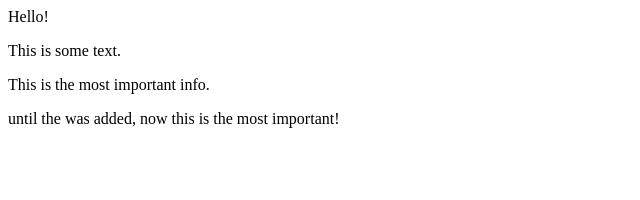
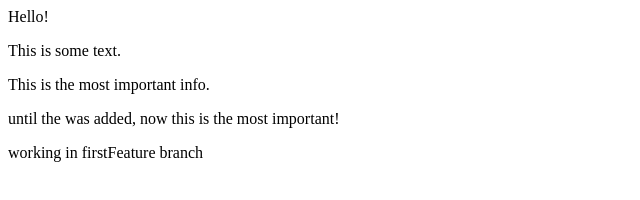
Before and after one commit to dbutchy/learn_git, a plain HTML site: page index.html in a window 1280 px wide. Shown: the whole page, without its empty margins (0-640 px from the left). Drawn offline with Linux system fonts and the light colour scheme.

Commit message:
html changes

```diff
--- a/index.html
+++ b/index.html
@@ -5,3 +5,5 @@
 <p>This is the most important info.</p>
 
 <div class="test">until the was added, now this is the most important!</div>
+
+<p>working in firstFeature branch</p>
```
